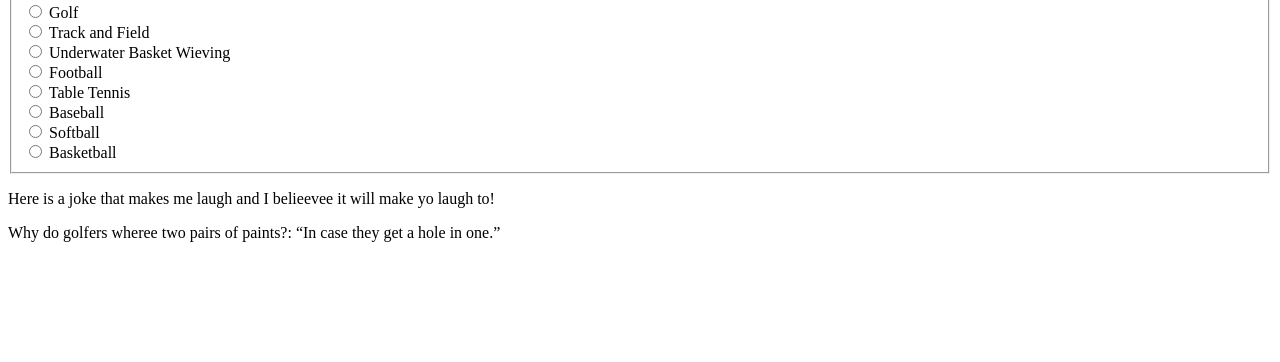
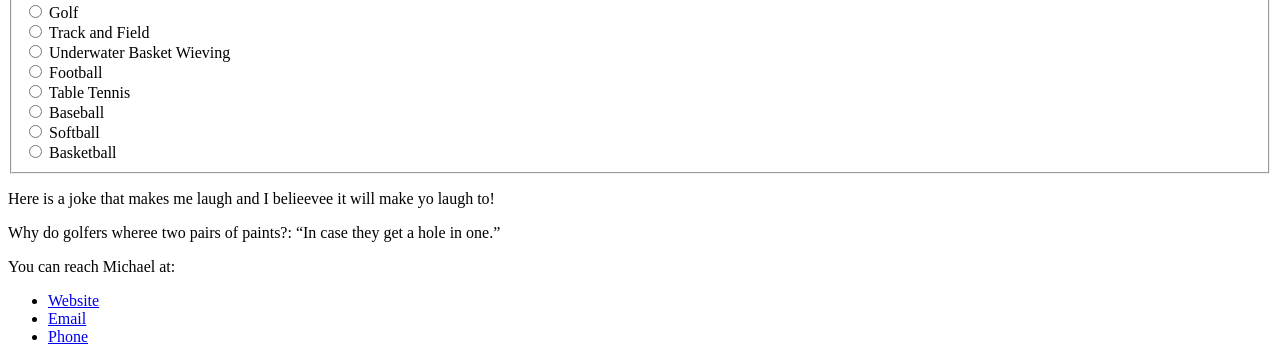
Before and after one commit to JonWiech/GDES207, a plain HTML site: page index.html in a window 1280 px wide. Shown: the part 1199-1561 px from the top of the page. Before the commit the page ends 1457 px from the top, so only its background shows below. Drawn offline with Linux system fonts and the light colour scheme.

Commit message:
Update index.html

```diff
--- a/index.html
+++ b/index.html
@@ -100,7 +100,7 @@
 </figcaption>
 	<audio
     	Controls
-        src="ERNEST - Flower Shops (feat. Morgan Wallen) (Official Music Video).mp3">
+        src="ERNEST - Flower Shops (feat. Morgan Wallen)(Official Music Video).mp3">
      </audio>
 </figure>
 
@@ -177,8 +177,14 @@
 <p>Why do golfers wheree two pairs of paints?: <q cite="https://www.imdb.com/title/tt0062622/quotes/qt0396921">In case they get a hole in one.</q></p>
 
 
-</body>
-</html>
+<p>You can reach Michael at:</p>
+
+<ul>
+  <li><a href="https://mail.google.com/mail/u/0/#inbox">Website</a></li>
+  <li><a href="https://mail.google.com/mail/u/0/#inbox">Email</a></li>
+  <li><a href="507-766-2773">Phone</a></li>
+</ul>
+
 
 </body>
 </html>
```
